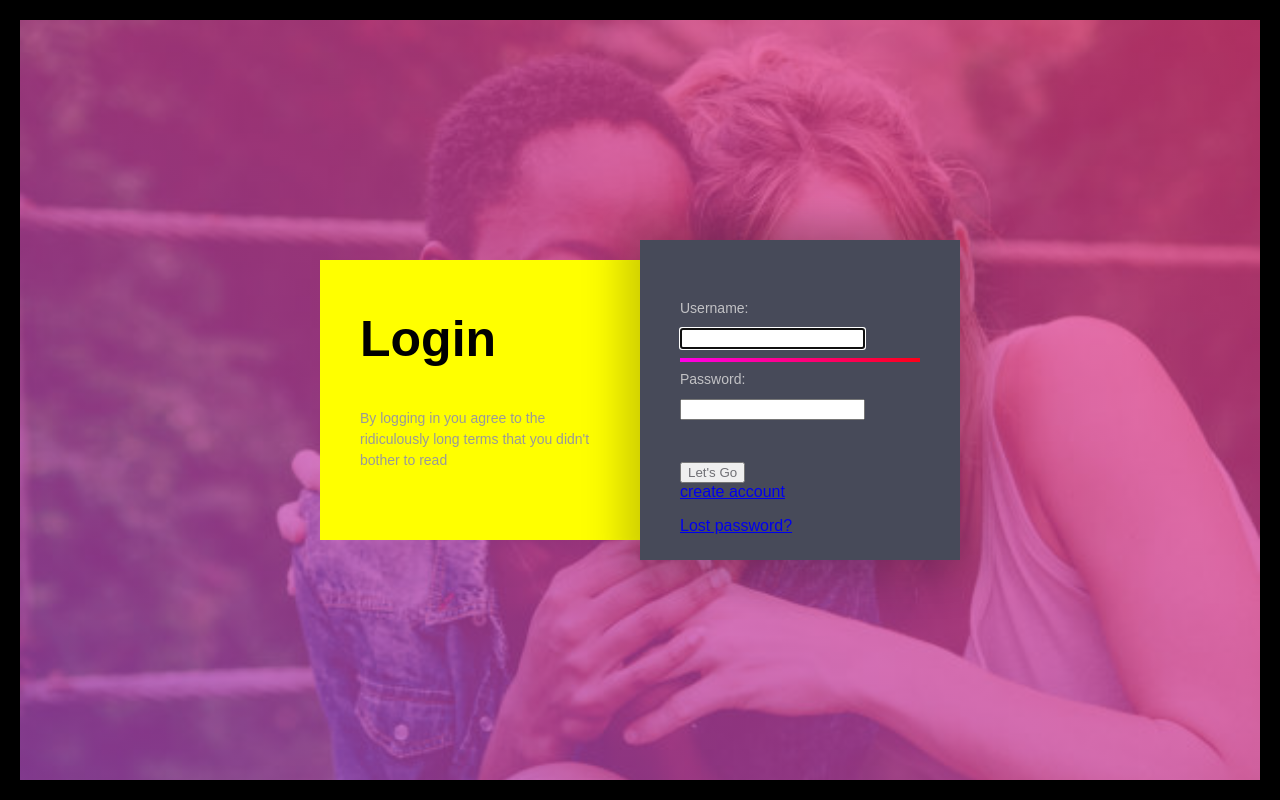
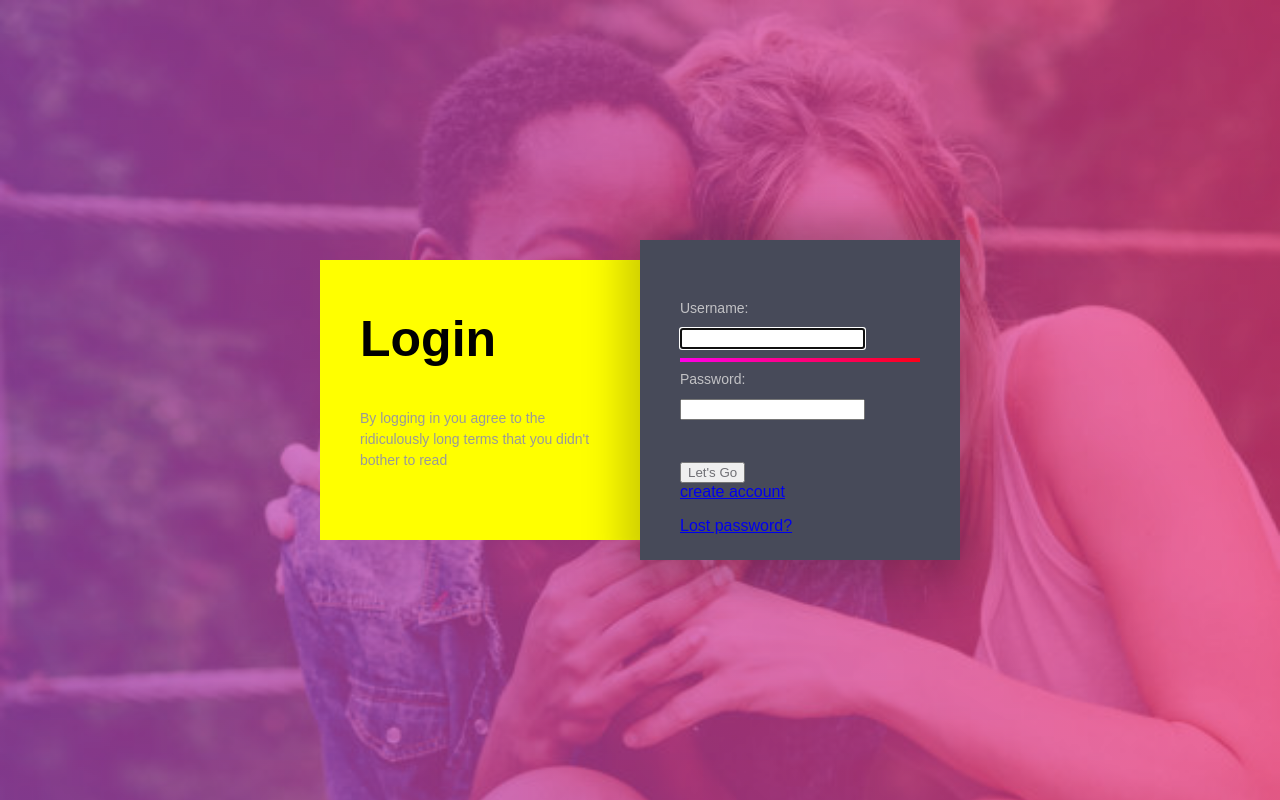
Before and after one commit to Romeombugua/Humorer, a Django app: page /accounts/login/ in a window 1280 px wide. Run offline with Django 4.2, Linux system fonts and the light colour scheme; parts of the project's set-up code (start-up, migrations or seed data) failed here and were passed over; some web fonts are replaced.

```diff
--- a/app/static/regstyles.css
+++ b/app/static/regstyles.css
@@ -9,13 +9,14 @@
   background: #2D2F36;
 }
 body {
-  background: black;
+  background: linear-gradient(212.38deg, rgba(242, 57, 127, 0.7) 0%, rgba(175, 70, 189, 0.71) 100%),url(images/laugherpro.jpg);
   font-family: 'Inter UI', sans-serif;
   margin: 0;
   padding: 20px;
+  background-size: cover;
 }
 .page {
-  background: linear-gradient(212.38deg, rgba(242, 57, 127, 0.7) 0%, rgba(175, 70, 189, 0.71) 100%),url(images/laugherpro.jpg);
+  /*background: linear-gradient(212.38deg, rgba(242, 57, 127, 0.7) 0%, rgba(175, 70, 189, 0.71) 100%),url(images/laugherpro.jpg);*/
   background-size: cover;
   display: flex;
   flex-direction: column;
@@ -23,6 +24,7 @@ body {
   position: absolute;
   place-content: center;
   width: calc(100% - 40px);
+  opacity: 1;
 }
 @media (max-width: 767px) {
   .page {
```
